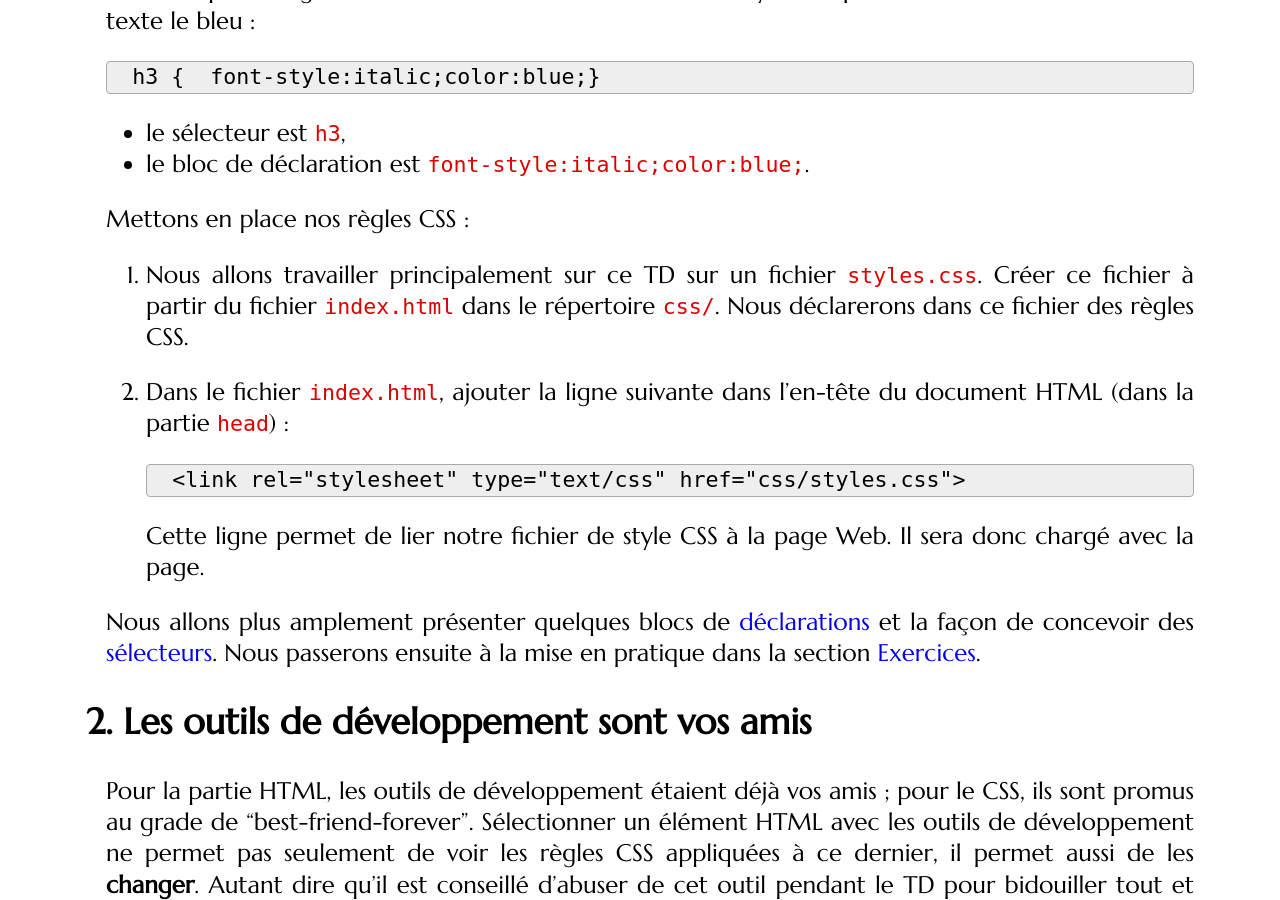
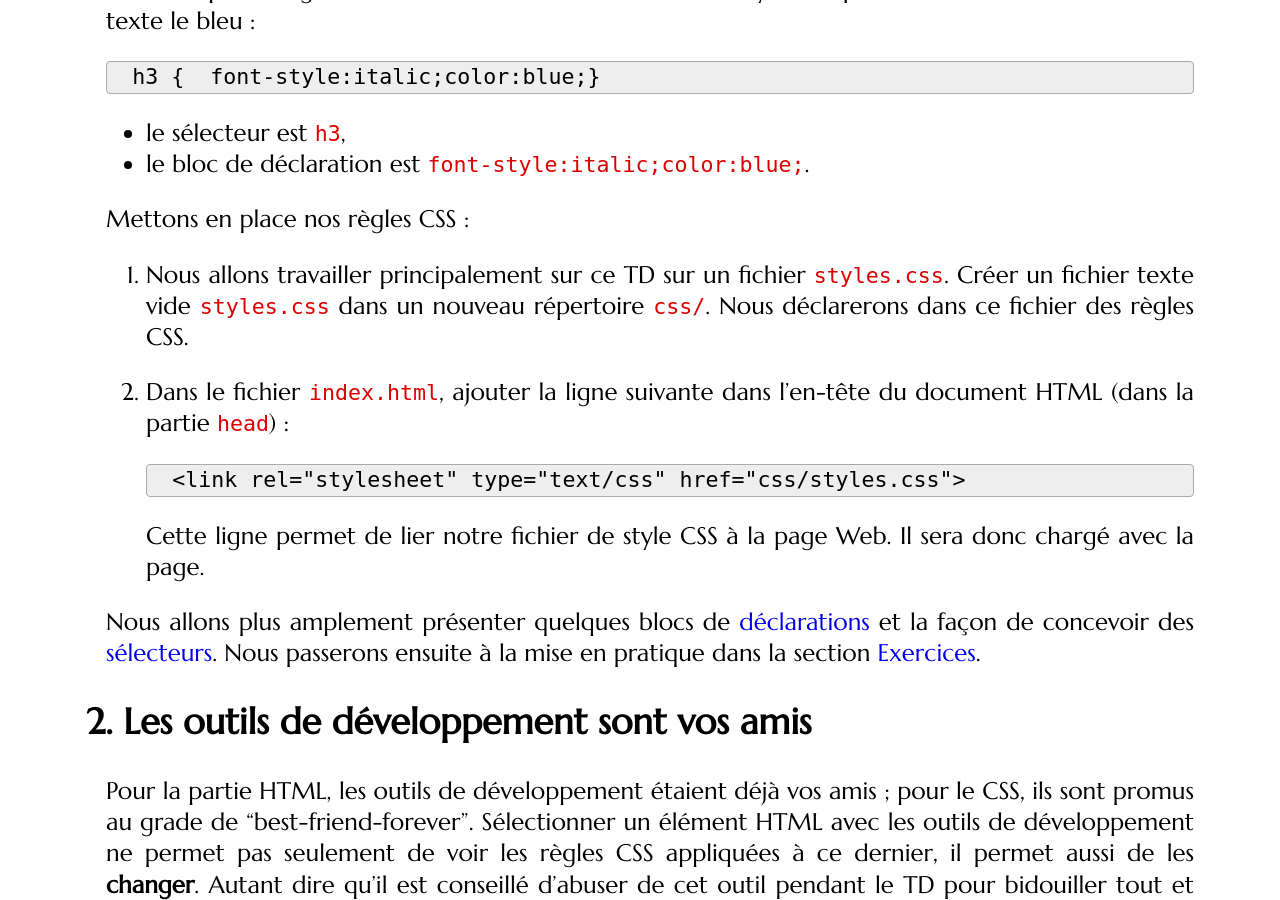
Before and after one commit to romainlebreton/R1.02-DeveloppementInterfacesWeb, a Jekyll site: the page built from tutorials/tutorial1_2.md, in a window 1280 px wide and 900 px high, scrolled down 957 px. Built offline with Jekyll 4.4.1, drawn with Linux system fonts in a browser that asks for light colours; some web fonts are replaced; comment, search, counter and statistics services are not loaded.

Commit message:
fix create styles.css

```diff
--- a/tutorials/tutorial1_2.md
+++ b/tutorials/tutorial1_2.md
@@ -50,7 +50,7 @@ h3 {  font-style:italic;color:blue;}
 Mettons en place nos règles CSS :
 
 1. Nous allons travailler principalement sur ce TD sur un fichier `styles.css`.
-Créer ce fichier à partir du fichier `index.html` dans le répertoire `css/`.
+Créer un fichier texte vide `styles.css` dans un nouveau répertoire `css/`.
 Nous déclarerons dans ce fichier des règles CSS.
 
 2. Dans le fichier `index.html`, ajouter la ligne suivante dans l'en-tête du
```
